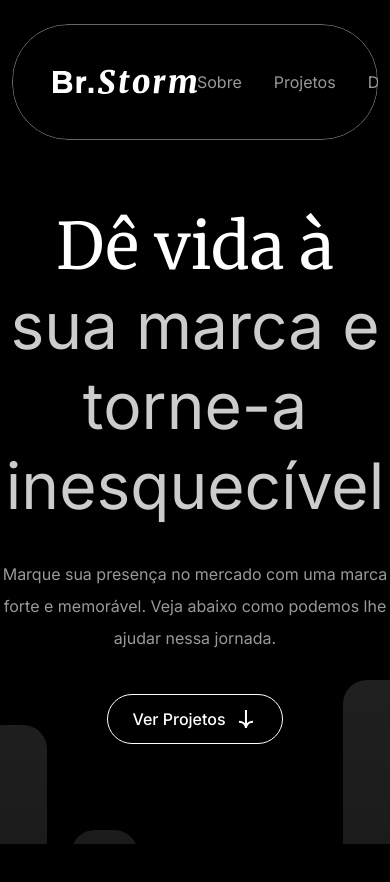
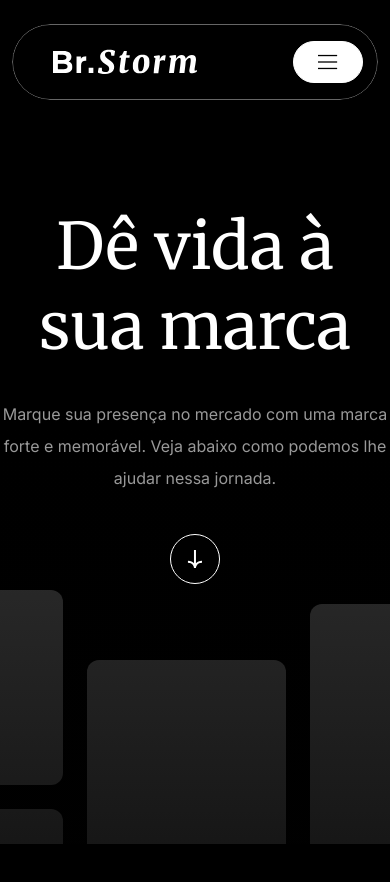
Before and after one commit to luangelsdorf/website-abarca, a Next.js app: page / in a window 390 px wide. Shown: the top 882 px of the page. Built offline with nearby package versions, Linux system fonts and the light colour scheme.

Commit message:
Header & Hero mobile

```diff
--- a/src/components/landing-pages/brand/Hero/Hero.module.scss
+++ b/src/components/landing-pages/brand/Hero/Hero.module.scss
@@ -1,3 +1,5 @@
+@use "../../../../styles/scss/mixins";
+
 .section {
   position: relative;
 
@@ -16,6 +18,10 @@
       svg {
         transform: rotate(90deg);
       }
+
+      @include mixins.lg {
+        padding: 12px !important;
+      }
     }
   }
 
@@ -27,6 +33,13 @@
     width: 100%;
     height: 100%;
     background: linear-gradient(180deg, rgba(1, 1, 1, 0) 0%, #010101 100%);
+
+    @include mixins.lg {
+      background: linear-gradient(180deg, rgba(1, 1, 1, 0) 0%, #010101 100%);
+      bottom: 0;
+      top: auto;
+      height: 760px;
+    }
   }
 }
 
@@ -39,6 +52,12 @@
   left: -8.228%;
   margin-top: -64px;
 
+  @include mixins.lg {
+    width: 285.5%;
+    left: -95%;
+    margin-top: -24px;
+  }
+
   & > div {
     width: calc(21.528% + 12px);
     text-align: left;
@@ -50,21 +69,70 @@
 
     & > div {
       border-radius: 24px;
+      background-color: rgb(var(--shadow));
+
+      @include mixins.lg {
+        border-radius: 12px;
+      }
     }
 
     &:nth-child(1) {
       margin-bottom: 65px;
+      @include mixins.lg {
+        margin-bottom: 0;
+      }
     }
+
     &:nth-child(2) {
       margin-bottom: 200px;
+
+      @include mixins.lg {
+        margin-bottom: 120px;
+      }
     }
+
     &:nth-child(3) {
     }
+
     &:nth-child(4) {
       margin-bottom: 90px;
+
+      @include mixins.lg {
+        margin-bottom: 56px;
+      }
     }
+
     &:nth-child(5) {
       margin-bottom: 270px;
+
+      @include mixins.lg {
+        margin-bottom: 0;
+      }
+    }
+
+    @include mixins.lg {
+      width: calc(50% + 12px);
     }
   }
 }
+
+.lg {
+  height: 480px;
+  @include mixins.md {
+    height: 295px;
+  }
+}
+
+.md {
+  height: 400px;
+  @include mixins.md {
+    height: 245px;
+  }
+}
+
+.sm {
+  height: 320px;
+  @include mixins.md {
+    height: 195px;
+  }
+}
--- a/src/components/landing-pages/brand/Hero/index.js
+++ b/src/components/landing-pages/brand/Hero/index.js
@@ -7,31 +7,38 @@ export default function Hero({ content }) {
   return (
     <div className={styles.section}>
       <header>
-        <h1 className="sans-after">{'Dê vida à sua marca \ne torne-a inesquecível'}</h1>
+        {/* <h1 className="sans-after">{'Dê vida à sua marca \ne torne-a inesquecível'}</h1> */}
+        <h1>
+          <span>Dê vida à sua marca</span>
+          <br />
+          <span className="h-sans d-none d-lg-inline">e torne-a inesquecível</span>
+        </h1>
         <p>{'Marque sua presença no mercado com uma marca forte e memorável. \nVeja abaixo como podemos lhe ajudar nessa jornada.'}</p>
-        <Button className="outline sm" href="#" RightIcon={Arrow}>Ver Projetos</Button>
+        <Button className="outline sm" href="#" RightIcon={Arrow}>
+          <span className="d-none d-lg-inline">Ver Projetos</span>
+        </Button>
       </header>
 
       <div className={styles.mosaic}>
         <div>
-          <div style={{ height: '480px', backgroundColor: 'rgb(var(--shadow))' }} />
-          <div style={{ height: '480px', backgroundColor: 'rgb(var(--shadow))' }} />
+          <div className={styles.lg} />
+          <div className={styles.lg} />
         </div>
         <div>
-          <div style={{ height: '320px', backgroundColor: 'rgb(var(--shadow))' }} />
-          <div style={{ height: '400px', backgroundColor: 'rgb(var(--shadow))' }} />
+          <div className={styles.sm} />
+          <div className={styles.md} />
         </div>
         <div>
-          <div style={{ height: '480px', backgroundColor: 'rgb(var(--shadow))' }} />
-          <div style={{ height: '320px', backgroundColor: 'rgb(var(--shadow))' }} />
+          <div className={styles.lg} />
+          <div className={styles.sm} />
         </div>
         <div>
-          <div style={{ height: '480px', backgroundColor: 'rgb(var(--shadow))' }} />
-          <div style={{ height: '320px', backgroundColor: 'rgb(var(--shadow))' }} />
+          <div className={styles.lg} />
+          <div className={styles.sm} />
         </div>
         <div>
-          <div style={{ height: '480px', backgroundColor: 'rgb(var(--shadow))' }} />
-          <div style={{ height: '320px', backgroundColor: 'rgb(var(--shadow))' }} />
+          <div className={styles.lg} />
+          <div className={styles.sm} />
         </div>
       </div>
     </div>
--- a/src/components/layout/Header/index.js
+++ b/src/components/layout/Header/index.js
@@ -2,6 +2,7 @@ import React from 'react';
 import styles from './Header.module.scss';
 import Logo from 'public/images/brstorm.svg';
 import Link from 'next/link';
+import Open from 'public/images/icons/Open.svg';
 
 export default function Header({ content }) {
   return (
@@ -11,7 +12,7 @@ export default function Header({ content }) {
           <Link href="/" style={{ color: 'rgb(var(--white))' }}>
             <Logo />
           </Link>
-          <ul className="collapse" id="links">
+          <ul className="collapse d-none d-lg-flex" id="links">
             <li>
               <Link href="#">Sobre</Link>
             </li>
@@ -26,7 +27,8 @@ export default function Header({ content }) {
             </li>
           </ul>
           <div>
-            <Link href="#" className="btn sm">Começar Projeto</Link>
+            <Link href="#" className="btn sm d-none d-lg-flex">Começar Projeto</Link>
+            <button type="button" className="btn d-flex d-lg-none"><Open /></button>
           </div>
         </nav>
       </header>
```
Also changed, not shown: public/images/icons/Close.svg (added), public/images/icons/Open.svg (added).
